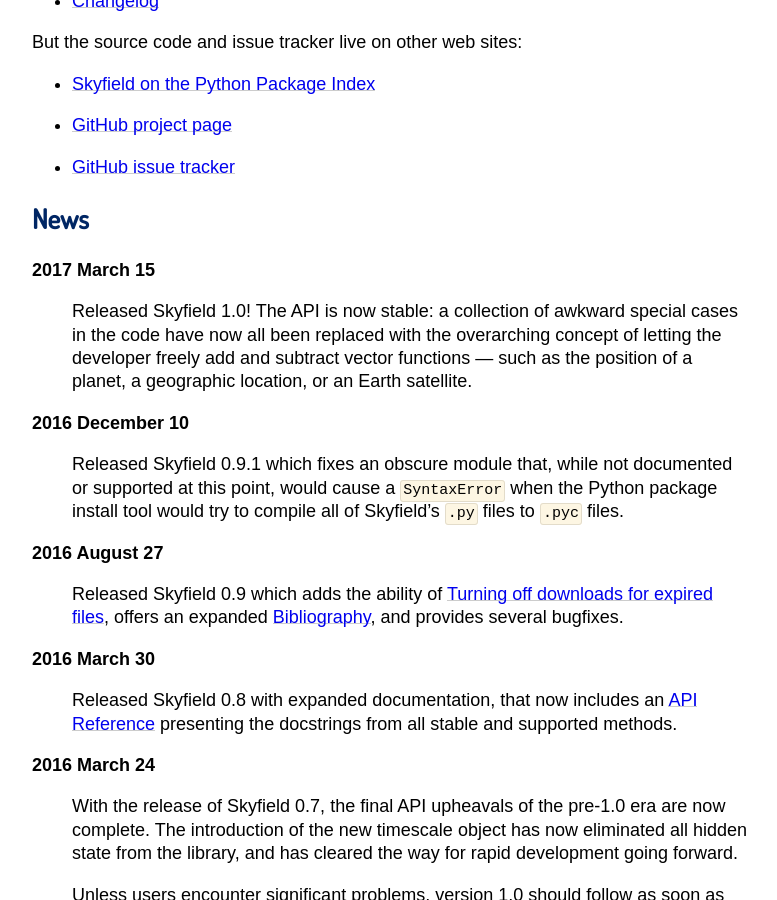
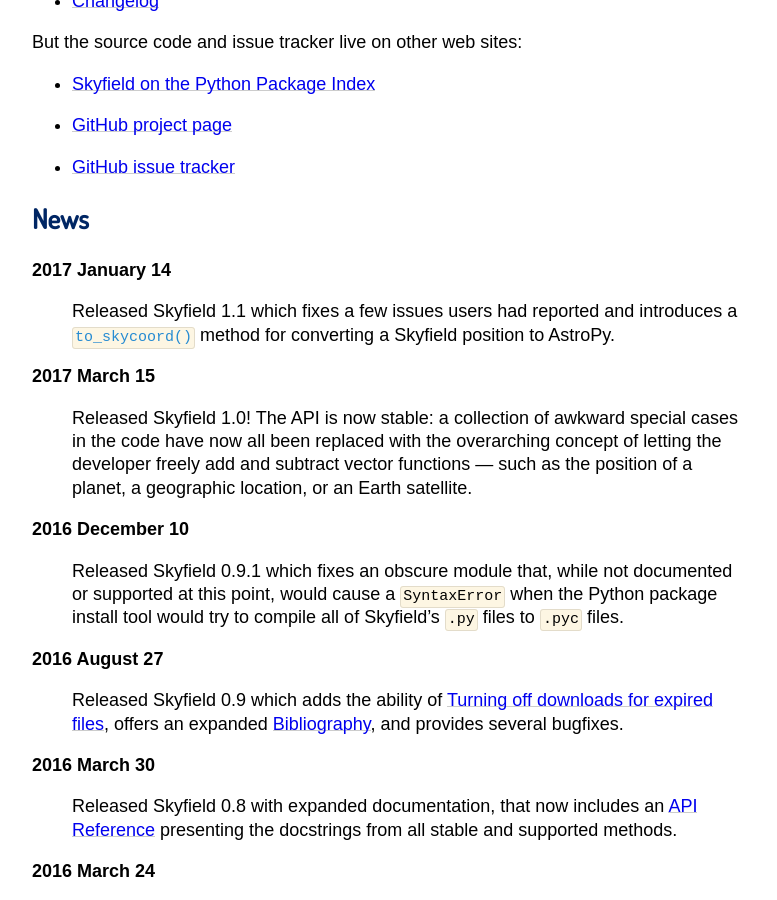
Before and after one commit to skyfielders/python-skyfield, a Sphinx documentation site: the page built from skyfield/documentation/index.rst, in a window 1280 px wide and 900 px high, scrolled down 1838 px. Shown: the whole window, without its empty margins (230-1007 px from the left). Built offline with Sphinx 7.4.7, drawn with Linux system fonts in a browser that asks for light colours; some web fonts are replaced.

Commit message:
Update front page for 1.1 release

```diff
--- a/skyfield/documentation/index.rst
+++ b/skyfield/documentation/index.rst
@@ -113,6 +113,13 @@
 News
 ====
 
+**2017 January 14**
+
+  Released Skyfield 1.1
+  which fixes a few issues users had reported
+  and introduces a :meth:`~skyfield.positionlib.ICRF.to_skycoord()` method
+  for converting a Skyfield position to AstroPy.
+
 **2017 March 15**
 
   Released Skyfield 1.0!
```
